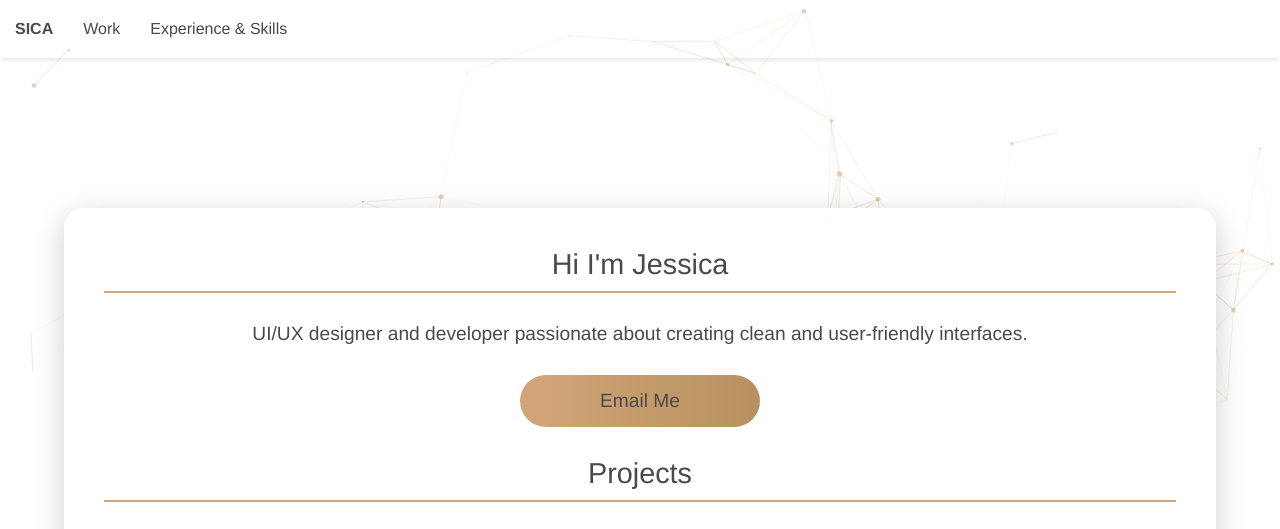
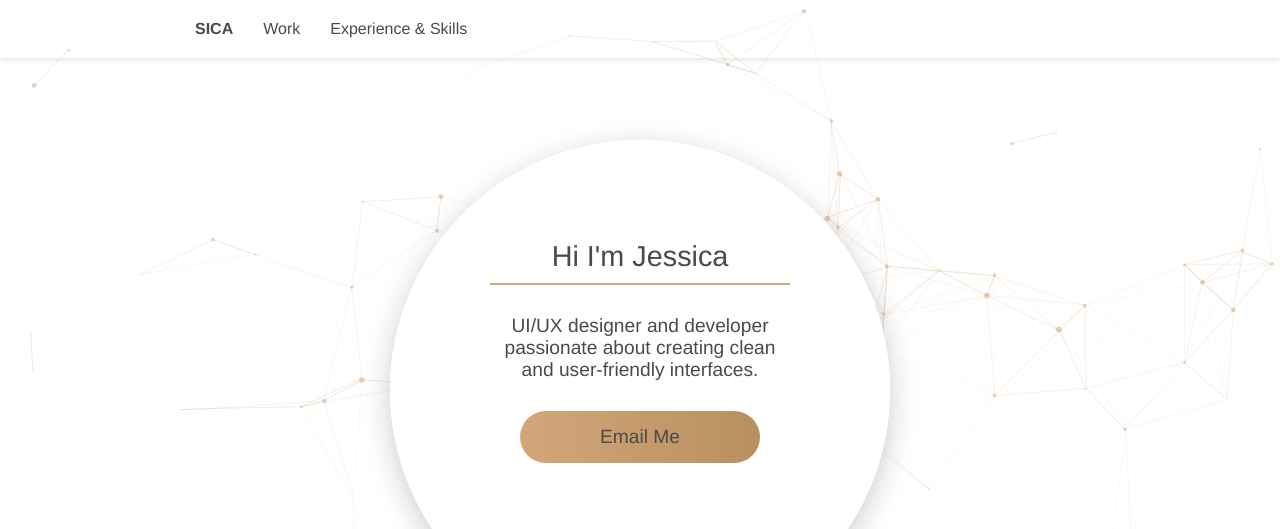
Before and after one commit to jessicaliu42/SicaPortfolio, a plain HTML site: page index.html in a window 1280 px wide. Shown: the top 529 px of the page. Drawn offline with nearby package versions, Linux system fonts and the light colour scheme; a web font is replaced by a local one.

Commit message:
Upload the css and html

```diff
--- a/index.html
+++ b/index.html
@@ -31,12 +31,15 @@
         }
         .nav-bar {
             width: 100%;
-            padding: 20px 0;
+            padding: 20px 180px;
             display: flex;
             justify-content: flex-start;
             align-items: center;
             z-index: 1000;
             box-shadow: 0 2px 5px rgba(0, 0, 0, 0.1);
+            position: fixed;
+            /* background-color: white; */
+            /* opacity: 0.5; */
         }
         .nav-bar a {
             margin-left: 15px;
@@ -58,9 +61,19 @@
         .slideshow-container {
             width: 90%;
             max-width: 1200px;
-            margin: 150px auto 50px auto;
+            margin: 100px auto 50px auto;
             padding: 40px;
             border-radius: 20px;
+            /* background: rgba(255, 255, 255, 0.9); */
+            /* box-shadow: 0 8px 30px rgba(0, 0, 0, 0.2); */
+            /* backdrop-filter: blur(10px); */
+        }
+        .introduction{
+            margin: auto;
+            padding: 100px;
+            border-radius: 500px;
+            height: 500px;
+            width: 500px;
             background: rgba(255, 255, 255, 0.9);
             box-shadow: 0 8px 30px rgba(0, 0, 0, 0.2);
             backdrop-filter: blur(10px);
@@ -245,15 +258,13 @@
 <body>
     <div id="particles-js"></div>
     <div class="nav-bar">
-        <a href="#home">SICA</a>
+        <a href="index.html">SICA</a>
         <span class="nav-link" onclick="currentSlide(0)">Work</span>
         <span class="nav-link" onclick="currentSlide(1)">Experience & Skills</span>
     </div>
     <div class="slideshow-container">
         <div class="section active" id="home">
-            <div
-
- class="introduction">
+            <div class="introduction">
                 <h1 class="section-title">Hi I'm Jessica</h1>
                 <p class="bio">UI/UX designer and developer passionate about creating clean and user-friendly interfaces.</p>
                 <div class="contact-links">
```
